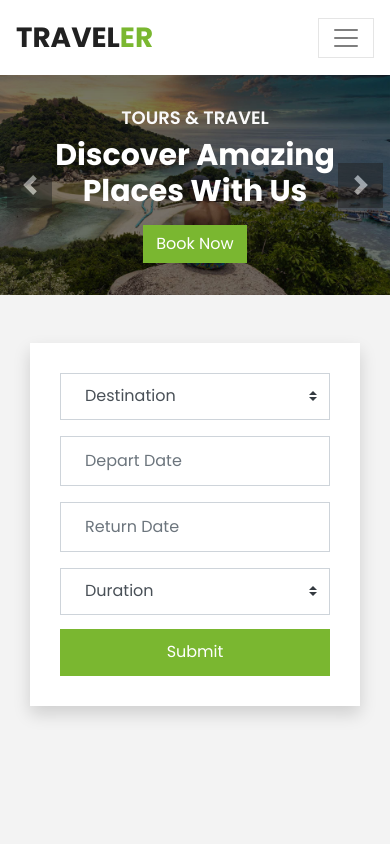
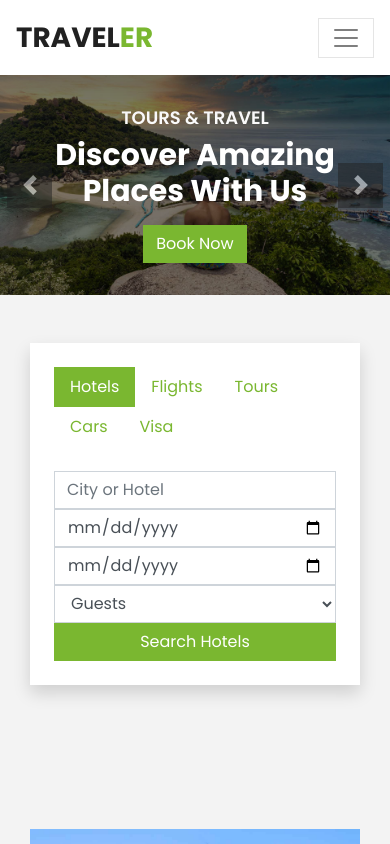
Before and after one commit to akinkunle4life/travel, a plain HTML site: page index.html in a window 390 px wide. Shown: the top 844 px of the page. Drawn offline with nearby package versions, Linux system fonts and the light colour scheme.

Commit message:
Update index.html

```diff
--- a/index.html
+++ b/index.html
@@ -138,57 +138,157 @@
     <!-- Carousel End -->
 
 
-    <!-- Booking Start -->
-    <div class="container-fluid booking mt-5 pb-5">
-        <div class="container pb-5">
-            <div class="bg-light shadow" style="padding: 30px;">
-                <div class="row align-items-center" style="min-height: 60px;">
-                    <div class="col-md-10">
-                        <div class="row">
+    <!-- Search System Start -->
+<div class="container-fluid mt-5 pb-5">
+  <div class="container">
+    <div class="bg-light shadow p-4">
+
+      <!-- SEARCH TABS -->
+      <ul class="nav nav-pills mb-4" id="searchTabs" role="tablist">
+        <li class="nav-item">
+          <a class="nav-link active" data-toggle="pill" href="#hotels">Hotels</a>
+        </li>
+        <li class="nav-item">
+          <a class="nav-link" data-toggle="pill" href="#flights">Flights</a>
+        </li>
+        <li class="nav-item">
+          <a class="nav-link" data-toggle="pill" href="#tours">Tours</a>
+        </li>
+        <li class="nav-item">
+          <a class="nav-link" data-toggle="pill" href="#cars">Cars</a>
+        </li>
+        <li class="nav-item">
+          <a class="nav-link" data-toggle="pill" href="#visa">Visa</a>
+        </li>
+      </ul>
+
+      <!-- TAB CONTENT -->
+      <div class="tab-content">
+
+        <!-- HOTELS -->
+        <div class="tab-pane fade show active" id="hotels">
+          <form class="row">
             <div class="col-md-3">
-                                <div class="mb-3 mb-md-0">
-                                    <select class="custom-select px-4" style="height: 47px;">
-                                        <option selected>Destination</option>
-                                        <option value="1">Destination 1</option>
-                                        <option value="2">Destination 1</option>
-                                        <option value="3">Destination 1</option>
+              <input type="text" class="form-control" placeholder="City or Hotel">
+            </div>
+            <div class="col-md-2">
+              <input type="date" class="form-control">
+            </div>
+            <div class="col-md-2">
+              <input type="date" class="form-control">
+            </div>
+            <div class="col-md-2">
+              <select class="form-control">
+                <option>Guests</option>
+                <option>1</option>
+                <option>2</option>
+                <option>3+</option>
               </select>
             </div>
+            <div class="col-md-3">
+              <button class="btn btn-primary btn-block">Search Hotels</button>
+            </div>
+          </form>
+        </div>
+
+        <!-- FLIGHTS -->
+        <div class="tab-pane fade" id="flights">
+          <form class="row">
+            <div class="col-md-3">
+              <input type="text" class="form-control" placeholder="From">
             </div>
             <div class="col-md-3">
-                                <div class="mb-3 mb-md-0">
-                                    <div class="date" id="date1" data-target-input="nearest">
-                                        <input type="text" class="form-control p-4 datetimepicker-input" placeholder="Depart Date" data-target="#date1" data-toggle="datetimepicker"/>
+              <input type="text" class="form-control" placeholder="To">
             </div>
+            <div class="col-md-2">
+              <input type="date" class="form-control">
             </div>
+            <div class="col-md-2">
+              <select class="form-control">
+                <option>Passengers</option>
+                <option>1</option>
+                <option>2</option>
+                <option>3+</option>
+              </select>
+            </div>
+            <div class="col-md-2">
+              <button class="btn btn-primary btn-block">Search Flights</button>
+            </div>
+          </form>
+        </div>
+
+        <!-- TOURS -->
+        <div class="tab-pane fade" id="tours">
+          <form class="row">
+            <div class="col-md-4">
+              <input type="text" class="form-control" placeholder="Destination">
             </div>
             <div class="col-md-3">
-                                <div class="mb-3 mb-md-0">
-                                    <div class="date" id="date2" data-target-input="nearest">
-                                        <input type="text" class="form-control p-4 datetimepicker-input" placeholder="Return Date" data-target="#date2" data-toggle="datetimepicker"/>
-                                    </div>
-                                </div>
+              <input type="date" class="form-control">
             </div>
             <div class="col-md-3">
-                                <div class="mb-3 mb-md-0">
-                                    <select class="custom-select px-4" style="height: 47px;">
-                                        <option selected>Duration</option>
-                                        <option value="1">Duration 1</option>
-                                        <option value="2">Duration 1</option>
-                                        <option value="3">Duration 1</option>
+              <select class="form-control">
+                <option>Duration</option>
+                <option>1–3 Days</option>
+                <option>4–7 Days</option>
+                <option>7+ Days</option>
               </select>
+            </div>
+            <div class="col-md-2">
+              <button class="btn btn-primary btn-block">Search Tours</button>
+            </div>
+          </form>
+        </div>
+
+        <!-- CARS -->
+        <div class="tab-pane fade" id="cars">
+          <form class="row">
+            <div class="col-md-4">
+              <input type="text" class="form-control" placeholder="Pickup Location">
+            </div>
+            <div class="col-md-3">
+              <input type="date" class="form-control">
+            </div>
+            <div class="col-md-3">
+              <input type="date" class="form-control">
+            </div>
+            <div class="col-md-2">
+              <button class="btn btn-primary btn-block">Search Cars</button>
+            </div>
+          </form>
+        </div>
+
+        <!-- VISA -->
+        <div class="tab-pane fade" id="visa">
+          <form class="row">
+            <div class="col-md-5">
+              <select class="form-control">
+                <option>Destination Country</option>
+                <option>USA</option>
+                <option>UK</option>
+                <option>Canada</option>
+              </select>
+            </div>
+            <div class="col-md-5">
+              <select class="form-control">
+                <option>Visa Type</option>
+                <option>Tourist</option>
+                <option>Business</option>
+                <option>Student</option>
+              </select>
+            </div>
+            <div class="col-md-2">
+              <button class="btn btn-primary btn-block">Check Visa</button>
+            </div>
+          </form>
+        </div>
+
       </div>
     </div>
   </div>
 </div>
-                    <div class="col-md-2">
-                        <button class="btn btn-primary btn-block" type="submit" style="height: 47px; margin-top: -2px;">Submit</button>
-                    </div>
-                </div>
-            </div>
-        </div>
-    </div>
-    <!-- Booking End -->
+<!-- Search System End -->
+
 
 
     <!-- About Start -->
@@ -844,4 +944,5 @@
     <script src="js/main.js"></script>
 </body>
 
+
 </html>
```
Lines whose indentation alone changed are shown as unchanged.
